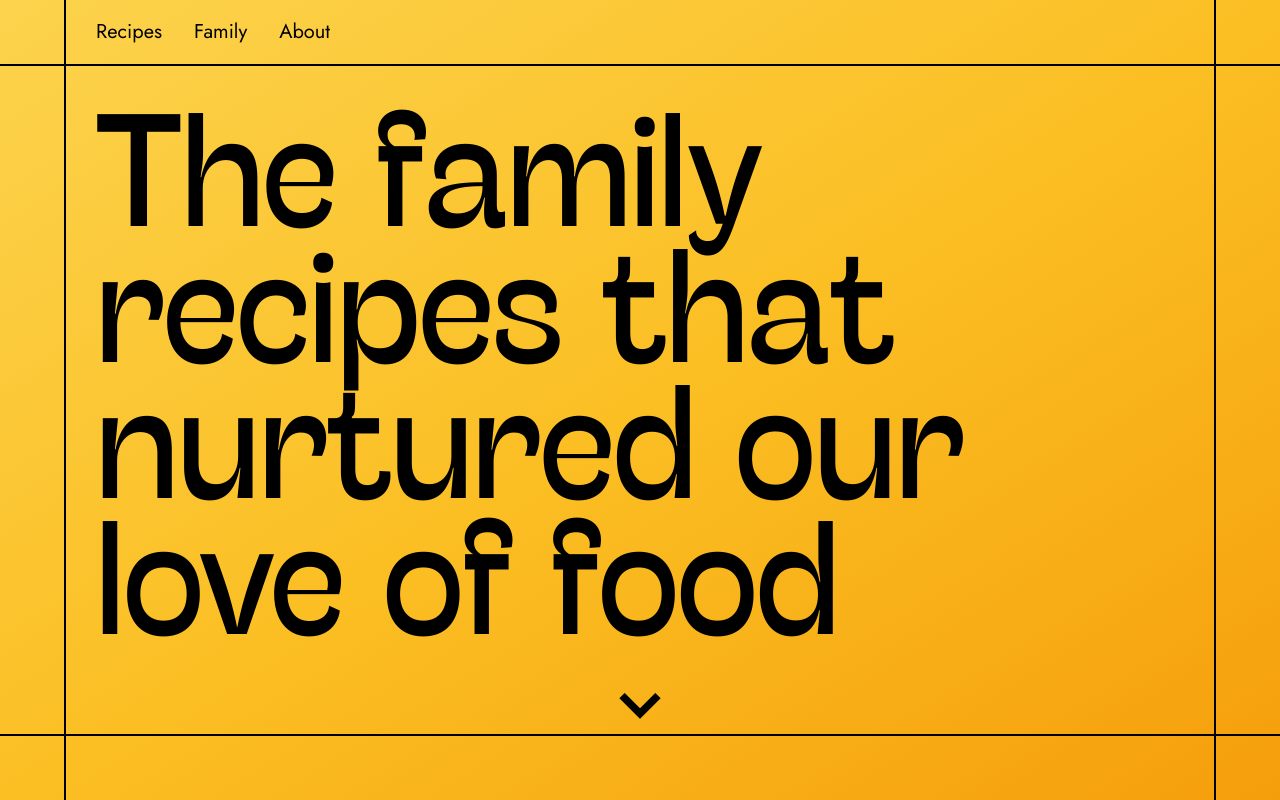
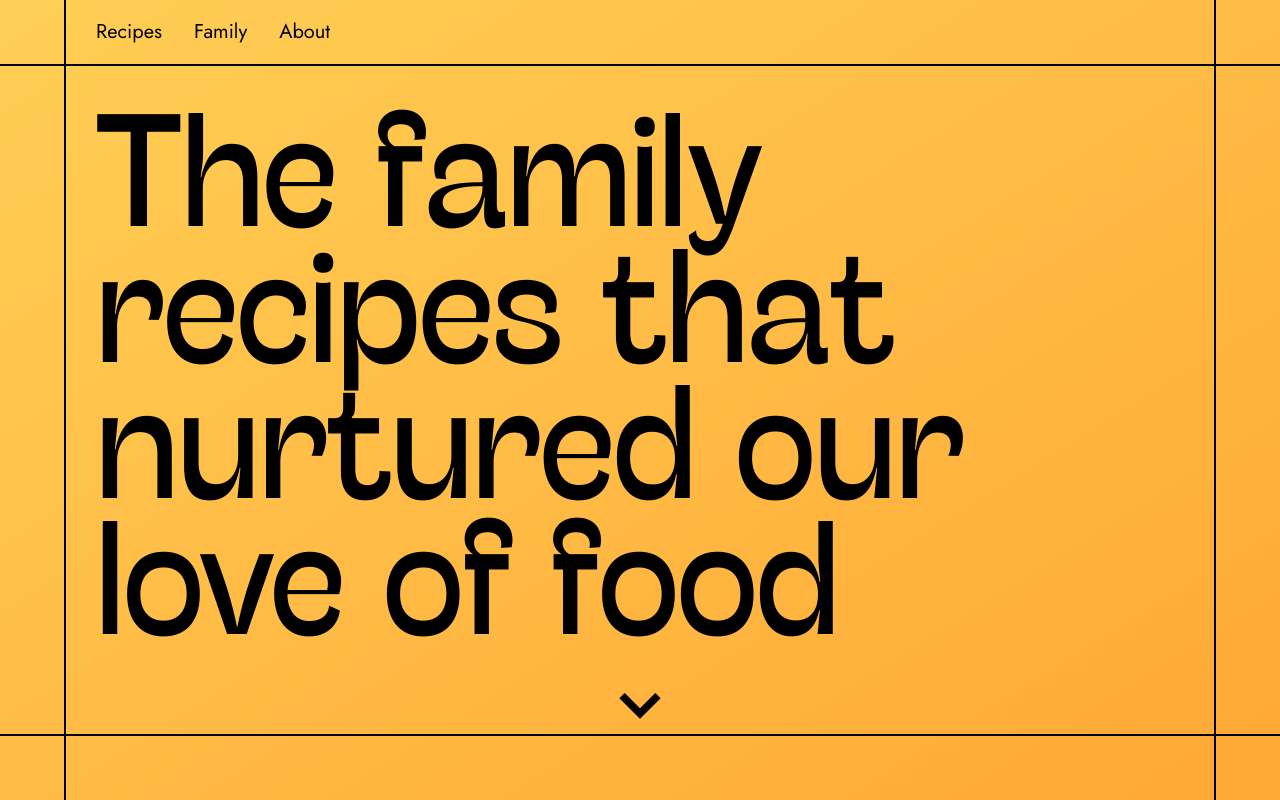
Before and after one commit to caiosimonbreda/family-cookbook, a Vue app: page / in a window 1280 px wide. Built offline with nearby package versions, Linux system fonts and the light colour scheme.

Commit message:
bg colour tuning, bottom frame z-index fix

```diff
--- a/src/components/Navigation.vue
+++ b/src/components/Navigation.vue
@@ -12,7 +12,7 @@
       <RouterLink to="/about" class="font-jost pb-1 text-xl cursor-pointer z-50">About</RouterLink>
     </div>
   </div>
-  <div class="hidden md:flex absolute outline outline-2 h-16 w-full bottom-0"></div>
+  <div class="hidden md:flex absolute outline outline-2 h-16 w-full bottom-0 z-50"></div>
   <section class="absolute w-full h-[calc(100%-64px)] md:w-[calc(100%-128px)] md:h-[calc(100%-128px)] md:left-16 top-16">
     <slot></slot>
   </section>
--- a/src/style.css
+++ b/src/style.css
@@ -24,7 +24,7 @@
 
 @layer base {
   html {
-    @apply h-full bg-gradient-to-br overflow-hidden from-amber-300 via-amber-400 to-amber-500 dark:bg-neutral-900;
+    @apply h-full bg-gradient-to-br overflow-hidden from-[#FFCF55] to-[#FFA836] dark:bg-neutral-900;
   }
   /* ... */
 }
```
